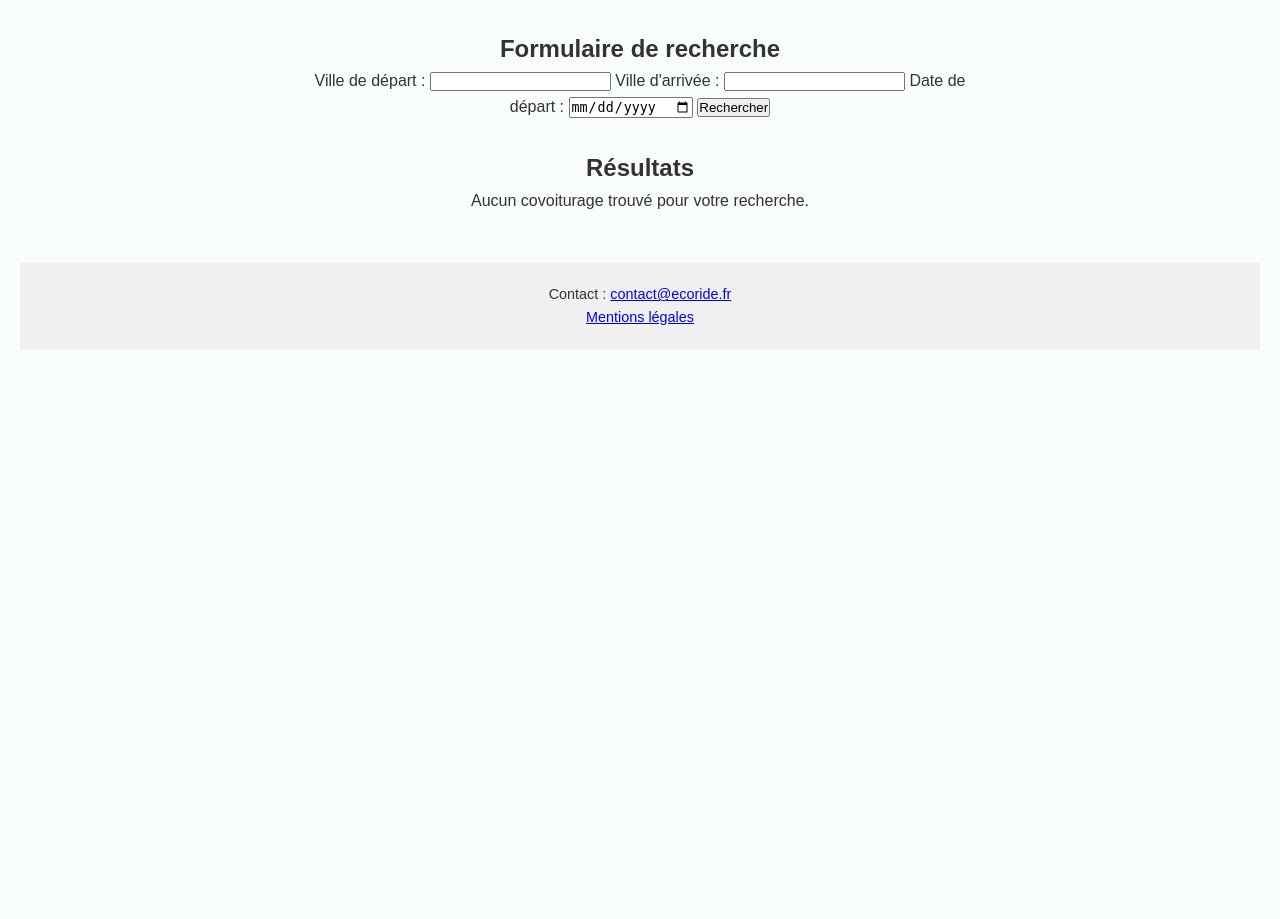
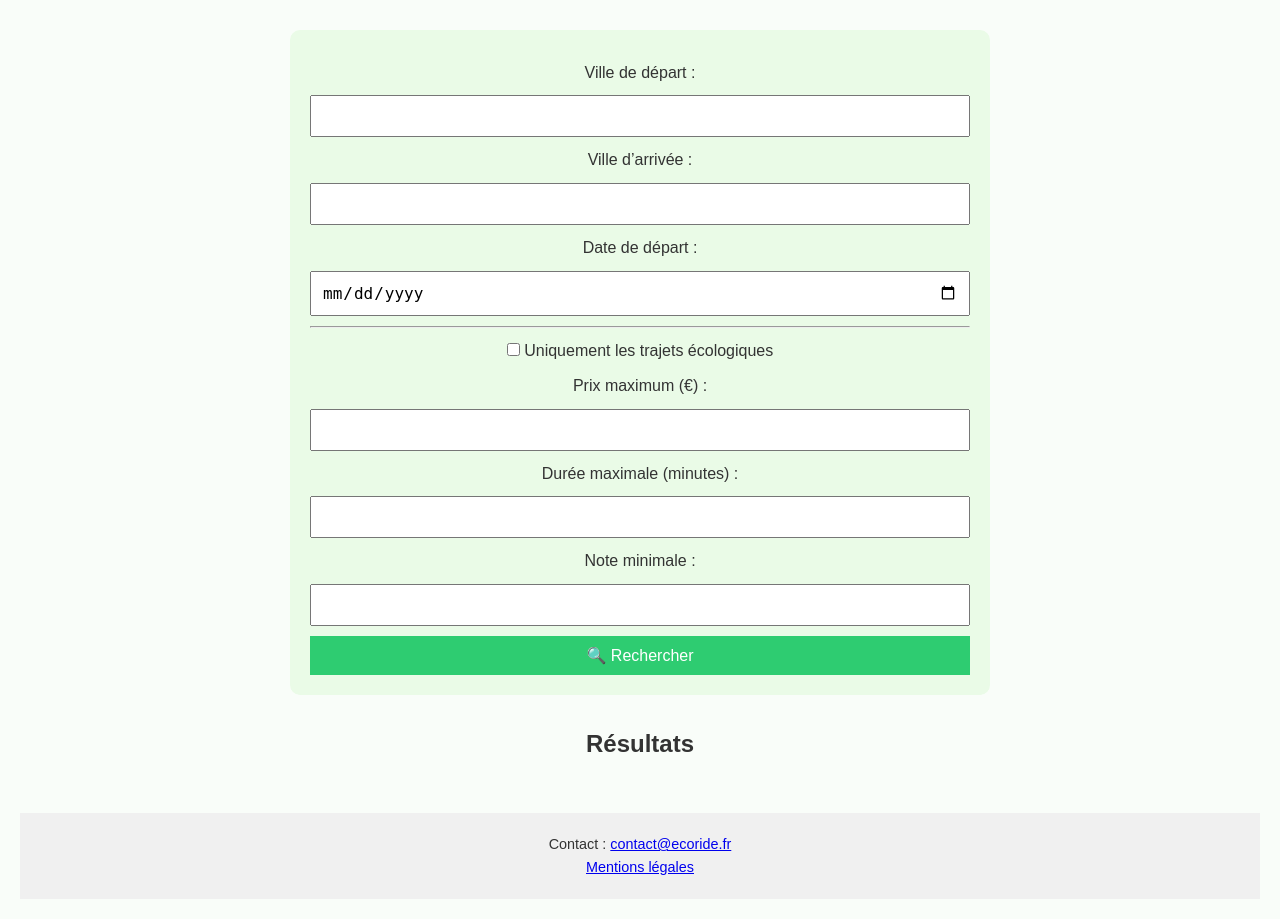
Before and after one commit to T-assatou/ecoride, a PHP site: page /pages/search.php in a window 1280 px wide. Shown: the part 187-1106 px from the top of the page. Before the commit the page ends 536 px from the top, so only its background shows below. Run offline with PHP 8.4, Linux system fonts and the light colour scheme.

```diff
--- a/pages/search.php
+++ b/pages/search.php
@@ -1,35 +1,69 @@
 <?php
 // ============================
 // Fichier : pages/search.php
-// Rôle : Page publique pour chercher des covoiturages
+// Rôle : Recherche et filtres des covoiturages pour visiteurs
 // ============================
 
-require_once('../models/db.php'); // Connexion à la base de données
+require_once('../models/db.php');
+session_start();
 
-// Initialisation du tableau des résultats
 $results = [];
+$message = "";
 
+// Traitement de la recherche
 if ($_SERVER['REQUEST_METHOD'] === 'GET' && isset($_GET['depart'], $_GET['arrivee'], $_GET['date'])) {
-    $depart = $_GET['depart'];
-    $arrivee = $_GET['arrivee'];
+    $depart = trim($_GET['depart']);
+    $arrivee = trim($_GET['arrivee']);
     $date = $_GET['date'];
 
-    // ✅ Requête pour chercher les trajets du même jour, quelle que soit l'heure
-    $sql = "SELECT rides.*, vehicles.marque, vehicles.modele
+    if ($depart && $arrivee && $date) {
+        // Requête principale
+        $sql = "SELECT rides.*, vehicles.marque, vehicles.modele, vehicles.energie, users.pseudo
                 FROM rides
                 INNER JOIN vehicles ON rides.vehicle_id = vehicles.id
+                INNER JOIN users ON rides.user_id = users.id
                 WHERE rides.depart = :depart
                 AND rides.arrivee = :arrivee
-            AND DATE(rides.date_depart) = :date";  // 💡 ici on compare seulement la date
+                AND DATE(rides.date_depart) = :date
+                AND rides.places > 0";
 
-    $stmt = $pdo->prepare($sql);
-    $stmt->execute([
+        $params = [
             ':depart' => $depart,
             ':arrivee' => $arrivee,
             ':date' => $date
-    ]);
+        ];
 
+        // Filtres facultatifs
+        if (!empty($_GET['ecolo'])) {
+            $sql .= " AND vehicles.energie = 'électrique'";
+        }
+
+        if (!empty($_GET['prix_max'])) {
+            $sql .= " AND rides.prix <= :prix_max";
+            $params[':prix_max'] = (float) $_GET['prix_max'];
+        }
+
+        if (!empty($_GET['duree_max'])) {
+            $sql .= " AND TIMESTAMPDIFF(MINUTE, rides.date_depart, rides.date_arrivee) <= :duree_max";
+            $params[':duree_max'] = (int) $_GET['duree_max'];
+        }
+
+        if (!empty($_GET['note_min'])) {
+            // Simulation : tous les conducteurs ont 4★ par défaut
+            $sql .= " AND 4 >= :note_min";
+            $params[':note_min'] = (float) $_GET['note_min'];
+        }
+
+        $stmt = $pdo->prepare($sql);
+        $stmt->execute($params);
         $results = $stmt->fetchAll();
+
+        if (empty($results)) {
+            $message = "Aucun covoiturage trouvé pour ces critères.";
+        }
+    } else {
+        $message = "Veuillez renseigner la ville de départ, d’arrivée et la date.";
+    }
 }
 ?>
 
@@ -38,7 +72,6 @@ if ($_SERVER['REQUEST_METHOD'] === 'GET' && isset($_GET['depart'], $_GET['arrive
 <head>
     <meta charset="UTF-8">
     <title>Rechercher un covoiturage - EcoRide</title>
-    <meta name="viewport" content="width=device-width, initial-scale=1.0">
     <link rel="stylesheet" href="../assets/css/style.css">
 </head>
 <body>
@@ -51,50 +84,61 @@ if ($_SERVER['REQUEST_METHOD'] === 'GET' && isset($_GET['depart'], $_GET['arrive
 
 <main>
 
-<!-- Formulaire de recherche -->
-<section>
-    <h2>Formulaire de recherche</h2>
-    <form action="search.php" method="get">
+<section class="search-bar">
+    <form method="get" action="search.php">
         <label for="depart">Ville de départ :</label>
         <input type="text" name="depart" id="depart" required>
 
-        <label for="arrivee">Ville d'arrivée :</label>
+        <label for="arrivee">Ville d’arrivée :</label>
         <input type="text" name="arrivee" id="arrivee" required>
 
         <label for="date">Date de départ :</label>
         <input type="date" name="date" id="date" required>
 
-        <button type="submit">Rechercher</button>
+        <hr>
+
+        <label><input type="checkbox" name="ecolo"> Uniquement les trajets écologiques</label>
+
+        <label for="prix_max">Prix maximum (€) :</label>
+        <input type="number" name="prix_max" id="prix_max" min="0" step="0.5">
+
+        <label for="duree_max">Durée maximale (minutes) :</label>
+        <input type="number" name="duree_max" id="duree_max" min="0">
+
+        <label for="note_min">Note minimale :</label>
+        <input type="number" name="note_min" id="note_min" min="0" max="5" step="0.1">
+
+        <button type="submit">🔍 Rechercher</button>
     </form>
 </section>
 
-<!-- Résultats -->
 <section>
     <h2>Résultats</h2>
+    <?php if ($message): ?>
+        <p class="error-message"><?= htmlspecialchars($message) ?></p>
+    <?php endif; ?>
 
     <?php if (!empty($results)): ?>
-        <ul>
         <?php foreach ($results as $ride): ?>
-                <li>
-                    <strong>Départ :</strong> <?= htmlspecialchars($ride['depart']) ?> →
-                    <strong>Arrivée :</strong> <?= htmlspecialchars($ride['arrivee']) ?><br>
-                    <strong>Date :</strong> <?= htmlspecialchars($ride['date_depart']) ?><br>
-                    <strong>Prix :</strong> <?= htmlspecialchars($ride['prix']) ?> €<br>
-                    <strong>Véhicule :</strong> <?= htmlspecialchars($ride['marque']) . ' ' . htmlspecialchars($ride['modele']) ?><br>
-                    <a href="participate.php?ride_id=<?= $ride['id'] ?>">Participer à ce covoiturage</a>
-                </li>
-                <hr>
+            <div class="ride-box">
+                <p><strong>Départ :</strong> <?= htmlspecialchars($ride['depart']) ?> →
+                   <strong>Arrivée :</strong> <?= htmlspecialchars($ride['arrivee']) ?></p>
+                <p><strong>Date :</strong> <?= htmlspecialchars($ride['date_depart']) ?></p>
+                <p><strong>Heure d’arrivée :</strong> <?= htmlspecialchars($ride['date_arrivee']) ?></p>
+                <p><strong>Prix :</strong> <?= htmlspecialchars($ride['prix']) ?> €</p>
+                <p><strong>Places restantes :</strong> <?= htmlspecialchars($ride['places']) ?></p>
+                <p><strong>Chauffeur :</strong> <?= htmlspecialchars($ride['pseudo']) ?> (Note : 4★ simulée)</p>
+                <p><strong>Véhicule :</strong> <?= htmlspecialchars($ride['marque']) ?> <?= htmlspecialchars($ride['modele']) ?> - <?= $ride['energie'] ?></p>
+                <?php if ($ride['energie'] === 'électrique'): ?>
+                    <p>🌱 Voyage écologique</p>
+                <?php endif; ?>
+                <a href="details.php?id=<?= $ride['id'] ?>" class="btn-blue">Détail</a>
+            </div>
         <?php endforeach; ?>
-        </ul>
-    <?php else: ?>
-        <p>Aucun covoiturage trouvé pour votre recherche.</p>
     <?php endif; ?>
-
 </section>
 
 </main>
-
 <?php include('../includes/footer.php'); ?>
-
 </body>
 </html>
```
Also changed, not shown: pages/contact.php (+9 -11 lines), pages/login.php (+21 -10 lines). Lines whose indentation alone changed are shown as unchanged.
